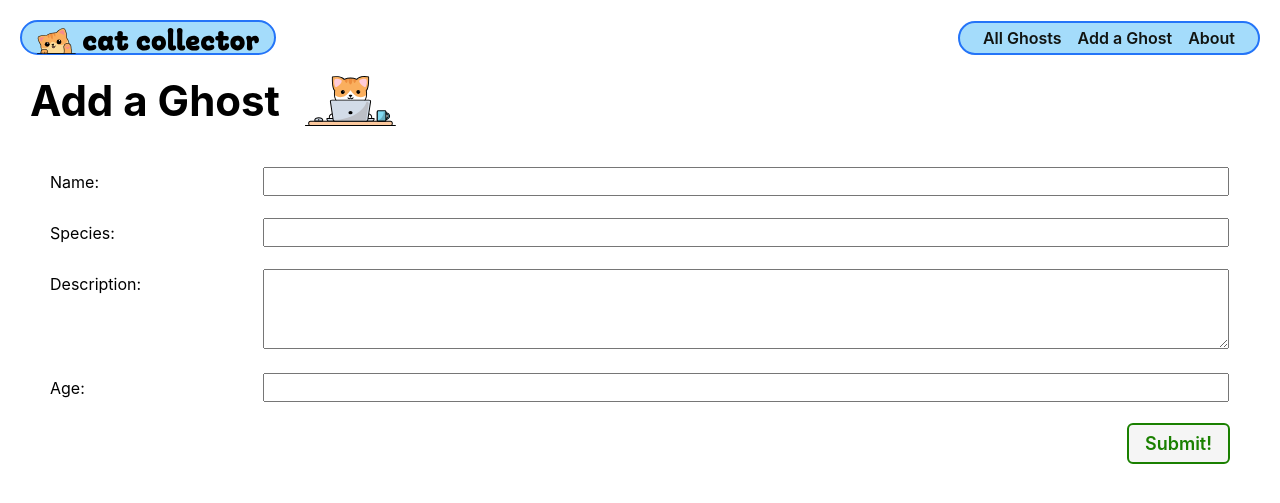
After one commit to jsantia85/ghost-collector, a Django app: page /ghosts/create/ in a window 1280 px wide. The commit adds this page. Shown: the top 503 px of the page. Run offline with Django 4.2, Linux system fonts and the light colour scheme.

Commit message:
completes part 3 of lab

```diff
--- a/main_app/models.py
+++ b/main_app/models.py
@@ -1,4 +1,5 @@
 from django.db import models
+from django.urls import reverse
 
 # Create your models here.
 class Ghost(models.Model):
@@ -9,3 +10,6 @@ class Ghost(models.Model):
 
   def __str__(self):
     return self.name
+
+  def get_absolute_url(self):
+    return reverse('ghosts_detail', kwargs={'ghost_id': self.id})
--- /dev/null
+++ b/main_app/static/css/form.css
@@ -0,0 +1,39 @@
+.form-container {
+  display: flex;
+  flex-direction: column;
+  width: 100%;
+}
+
+table {
+  padding: 0 40px;
+  width: 100%;
+  border-spacing: 0 20px;
+}
+
+th {
+  text-align: left;
+  padding: 6px 20px 0 0;
+  font-weight: normal;
+  vertical-align: top;
+  font-size: var(--font-reg);
+}
+
+td {
+  max-width: 60%;
+}
+
+td > * {
+  width: 100%;
+  padding: 2px 4px;
+  font-size: var(--font-l);
+}
+
+td > textarea {
+  height: calc(4 * var(--font-l) + 8px);
+  font-family: inherit;
+}
+
+.btn {
+  align-self: flex-end;
+  margin-right: 40px;
+}
--- a/main_app/templates/base.html
+++ b/main_app/templates/base.html
@@ -28,8 +28,9 @@
     </div>
     <nav>
       <ul>
-        <li><a href="/ghosts">All Ghosts</a></li>
-        <li><a href="/about">About</a></li>
+        <li><a href="{% url 'ghosts_index' %}">All Ghosts</a></li>
+        <li><a href="{% url 'ghosts_create' %}">Add a Ghost</a></li>
+        <li><a href="{% url 'about' %}">About</a></li>
       </ul>
     </nav>
   </header>
--- a/main_app/templates/ghosts/detail.html
+++ b/main_app/templates/ghosts/detail.html
@@ -26,6 +26,10 @@
       <h2>A {{ ghost.species }} ghost.</h2>
     {% endif %}
     <p>{{ ghost.description }}</p>
+    <div class="cat-actions">
+      <a href="{% url 'ghosts_update' ghost.id %}" class="btn warn">Edit</a>
+      <a href="{% url 'ghosts_delete' ghost.id %}" class="btn danger">Delete</a>
+    </div>
   </div>
 </section>
 
--- /dev/null
+++ b/main_app/templates/main_app/ghost_form.html
@@ -0,0 +1,27 @@
+{% extends 'base.html' %}
+{% load static %}
+
+{% block head %}
+<link rel="stylesheet" type="text/css" href="{% static 'css/form.css' %}"/>
+{% endblock %}
+
+{% block content %}
+
+<div class="page-header">
+  {% if ghost %}
+    <h1>Edit {{ ghost.name }}</h1>
+  {% else %}
+    <h1>Add a Ghost</h1>
+  {% endif %}
+  <img src="{% static 'images/nerd-cat.svg' %}" alt="A cat using a computer"/>
+</div>
+
+<form action="" method="post" class="form-container">
+  {% csrf_token %}
+  <table>
+    {{ form.as_table }}
+  </table>
+  <button type="submit" class="btn submit">Submit!</button>
+</form>
+
+{% endblock %}
--- a/main_app/urls.py
+++ b/main_app/urls.py
@@ -6,4 +6,7 @@ urlpatterns = [
   path('about/', views.about, name='about'),
   path('ghosts/', views.ghosts_index, name='ghosts_index'),
   path('ghosts/<int:ghost_id>/', views.ghosts_detail, name='ghosts_detail'),
+  path('ghosts/create/', views.GhostCreate.as_view(), name='ghosts_create'),
+  path('ghosts/<int:pk>/update/', views.GhostUpdate.as_view(), name='ghosts_update'),
+  path('ghosts/<int:pk>/delete/', views.GhostDelete.as_view(), name='ghosts_delete'),
 ]
--- a/main_app/views.py
+++ b/main_app/views.py
@@ -1,4 +1,5 @@
 from django.shortcuts import render
+from django.views.generic.edit import CreateView, UpdateView, DeleteView
 from .models import Ghost
 
 # Create your views here.
@@ -15,3 +16,15 @@ def ghosts_index(request):
 def ghosts_detail(request, ghost_id):
   ghost = Ghost.objects.get(id=ghost_id)
   return render(request, 'ghosts/detail.html', { 'ghost': ghost })
+
+class GhostCreate(CreateView):
+  model = Ghost
+  fields = '__all__'
+
+class GhostUpdate(UpdateView):
+  model = Ghost
+  fields = ['species', 'description', 'age']
+
+class GhostDelete(DeleteView):
+  model = Ghost
+  success_url = '/ghosts/'
```
Also changed, not shown: main_app/templates/main_app/ghost_confirm_delete.html (added, +23 -0 lines).
